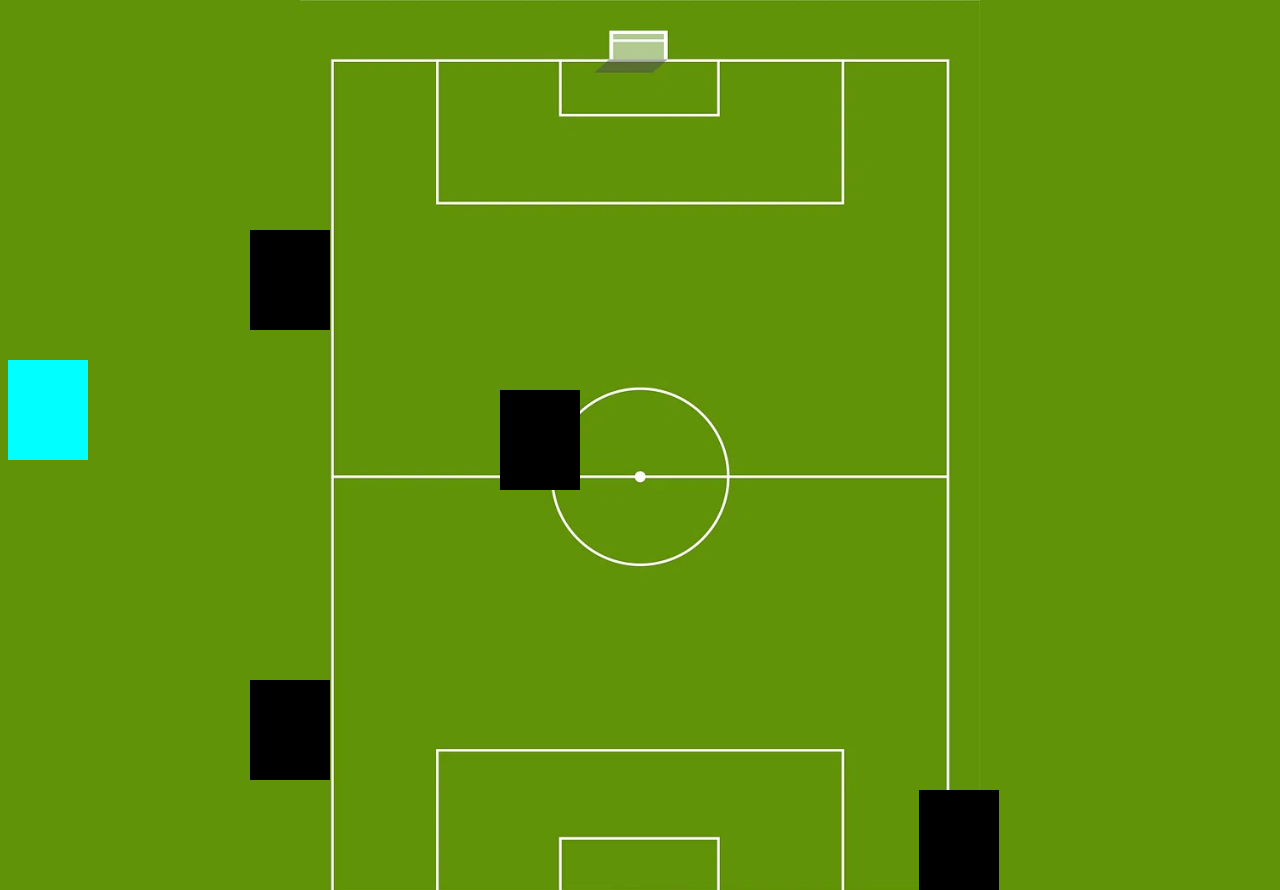
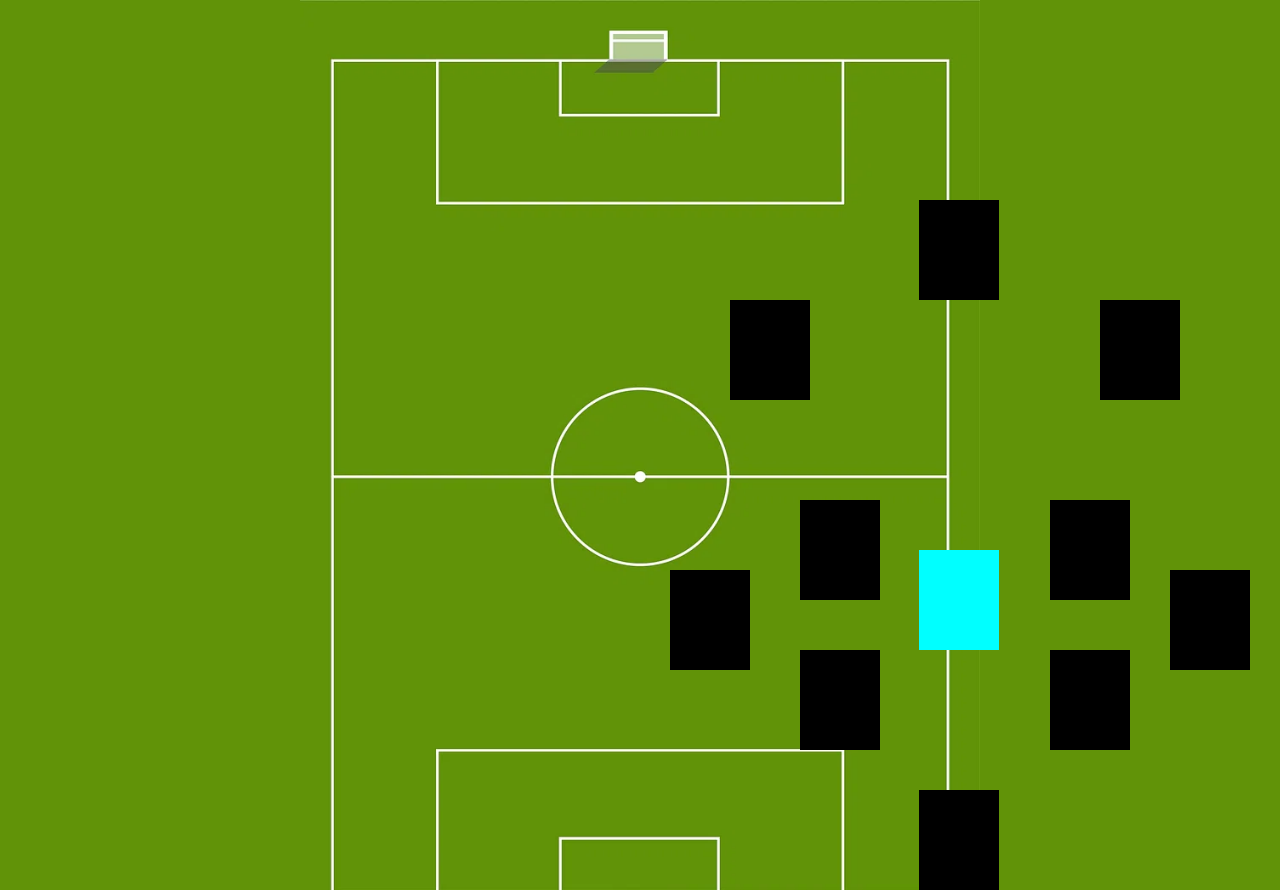
Before and after one commit to kokalibi/csapat, a plain HTML site: page index.html in a window 1280 px wide. Drawn offline with Linux system fonts and the light colour scheme.

Commit message:
keszpalya

```diff
--- a/index.html
+++ b/index.html
@@ -15,16 +15,36 @@
         }
         .csatar{
             position:absolute;
-            top: 230px;
-            left: 250px;
+            top: 200px;
+            left: 919px;
             width: 80px;
             height: 100px;
             background-color: black;
             margin-bottom: 50px;
         }
+        .csatar1{
+            position:absolute;
+            top: 300px;
+            left: 1100px;
+            width: 80px;
+            height: 100px;
+            background-color: black;
+            margin-bottom: 50px;
+        }
+        .csatar2{
+            position:absolute;
+            top: 300px;
+            left: 730px;
+            width: 80px;
+            height: 100px;
+            background-color: black;
+            margin-bottom: 50px;
+        }
+
         .kozep{
             position:absolute;
-            top: 360px;
+            top: 550px;
+            left: 919px;
             width: 80px;
             margin-bottom: 50px;
             background-color: aqua;
@@ -32,8 +52,18 @@
         }
         .vedo{
             position:absolute;
-            top: 680px;
-            left: 250px;
+            top: 650px;
+            left: 800px;
+            width: 80px;
+            height: 100px;
+            background-color: black;
+            margin-bottom: 50px;
+            color: antiquewhite;
+        }
+        .vedo2{
+            position:absolute;
+            top: 650px;
+            left: 1050px;
             width: 80px;
             height: 100px;
             background-color: black;
@@ -51,8 +81,35 @@
         }
         .kozep1{
             position: absolute;
-            top: 390px;
-            left:500px;
+            top: 500px;
+            left:800px;
+            width: 80px;
+            height: 100px;
+            background-color: black;
+            margin-bottom: 50px;
+        }
+        .kozep2{
+            position: absolute;
+            top: 500px;
+            left:1050px;
+            width: 80px;
+            height: 100px;
+            background-color: black;
+            margin-bottom: 50px;
+        }
+        .balszel{
+            position: absolute;
+            top: 570px;
+            left:670px;
+            width: 80px;
+            height: 100px;
+            background-color: black;
+            margin-bottom: 50px;
+        }
+        .jobbszel{
+            position: absolute;
+            top: 570px;
+            left:1170px;
             width: 80px;
             height: 100px;
             background-color: black;
@@ -64,6 +121,6 @@
     <div class="csatar" id="csatar"></div><div class="csatar1"></div> <div class="csatar2"></div>
     <div class="kozep" id="kozep"></div><div class="kozep1"></div> <div class="kozep2"></div>
     <div class="vedo" id="vedo"></div><div class="vedo1"></div><div class="vedo2"></div> <div class="vedo3"></div>
-    <div class="kapus" id="kapus"></div>
+    <div class="kapus" id="kapus"></div> <div class="balszel" id="bsz"></div> <div class="jobbszel" id="jsz"></div>
 </body>
 </html>
```
